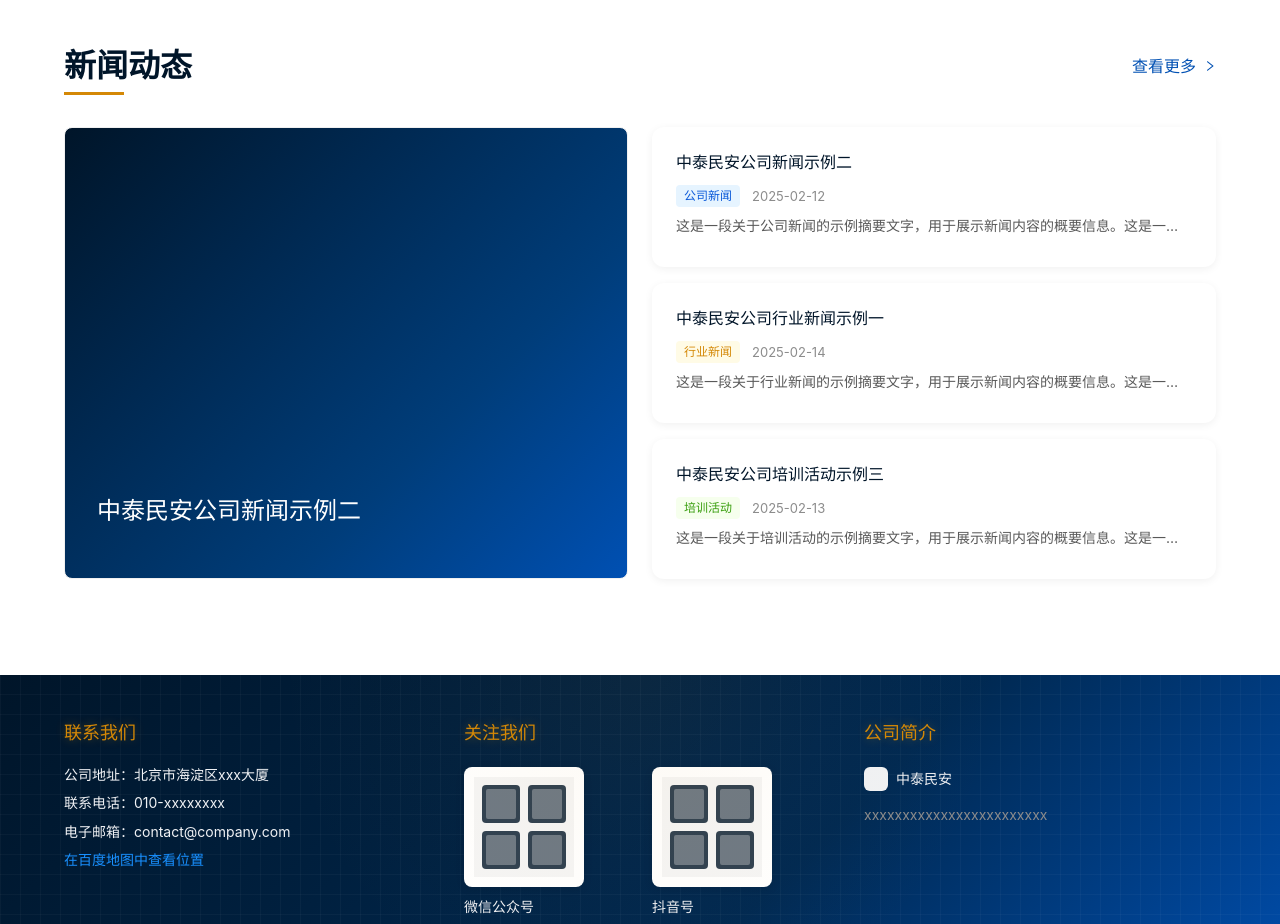
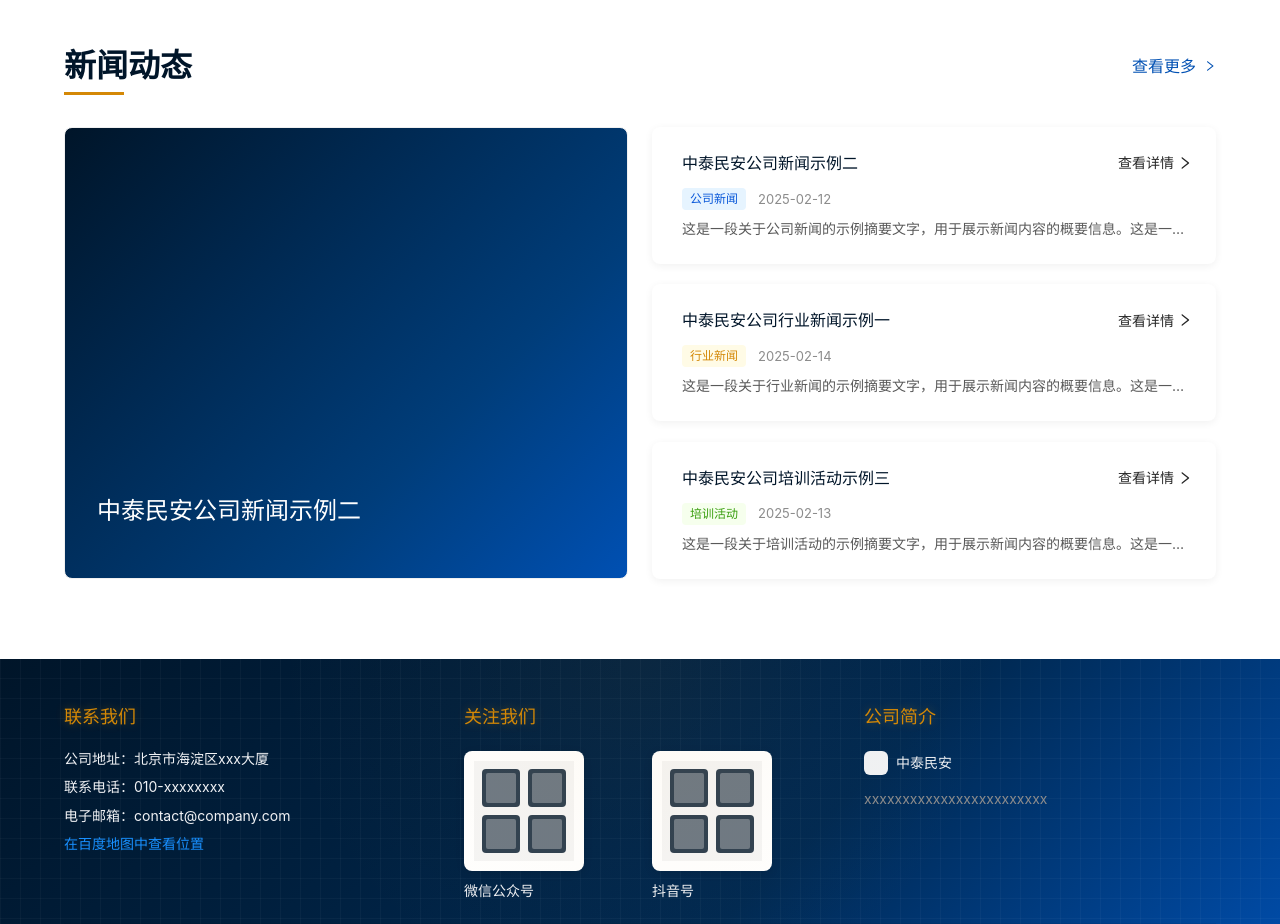
Before and after one commit to mattwhocn/zhongtai, a React app: page / in a window 1280 px wide. Shown: the part 1980-2904 px from the top of the page. Built offline with nearby package versions, Linux system fonts and the light colour scheme.

Commit message:
调整首页新闻模块

```diff
--- a/src/pages/Home/index.tsx
+++ b/src/pages/Home/index.tsx
@@ -247,11 +247,15 @@ const Home: React.FC = () => {
                   <Card
                     key={index}
                     className="news-card"
-                    onClick={() => navigate(`/news/${news.id}`)}
                   >
                     <div className="news-card-content">
                       <div className="news-info">
-                        <h3>{news.title}</h3>
+                        <div className="news-header">
+                          <h3>{news.title}</h3>
+                          <Link to={`/news/${news.id}`} className="view-detail">
+                            查看详情 <RightOutlined />
+                          </Link>
+                        </div>
                         <div className="news-meta">
                           <Tag color={getNewsTagColor(news.category)} bordered={false}>
                             {news.category}
--- a/src/pages/Home/style.less
+++ b/src/pages/Home/style.less
@@ -305,37 +305,49 @@
     justify-content: space-between;  // 均匀分布卡片
 
     .news-card {
+      background: #fff;
       border: none;
       border-radius: 12px;
       box-shadow: 0 2px 8px rgba(0, 0, 0, 0.06);
+      border-radius: 8px;
       margin-bottom: 16px;
-      height: 140px;
-      overflow: hidden;
       transition: all 0.3s cubic-bezier(0.4, 0, 0.2, 1);
       cursor: pointer;
+      border-left: 6px solid transparent;
 
       &:hover {
-        transform: translateX(6px);
+        transform: translateX(-6px);
         box-shadow: 0 4px 16px rgba(0, 0, 0, 0.1);
+        border-left: 6px solid @gold;
+      }
+
+      &:last-child {
+        margin-bottom: 0;
       }
 
       .news-card-content {
-        height: 100%;
-        display: flex;
+        .news-info {
+          .news-header {
+            display: flex;
+            justify-content: space-between;
+            align-items: center;
+            margin-bottom: 12px;
 
-        .news-info {
-          flex: 1;
+            h3 {
+              margin: 0;
+              color: @dark-blue;
+              font-size: 16px;
+            }
 
-          h3 {
-            font-size: 16px;
-            color: @dark-blue;
-            margin-bottom: 12px;
-            line-height: 1.4;
-            display: -webkit-box;
-            -webkit-line-clamp: 1;
-            line-clamp: 1;
-            -webkit-box-orient: vertical;
-            overflow: hidden;
+            .view-detail {
+              color: @gray-6;
+              font-size: 14px;
+              transition: all 0.3s ease;
+
+              &:hover {
+                color: @gold;
+              }
+            }
           }
 
           .news-meta {
```
